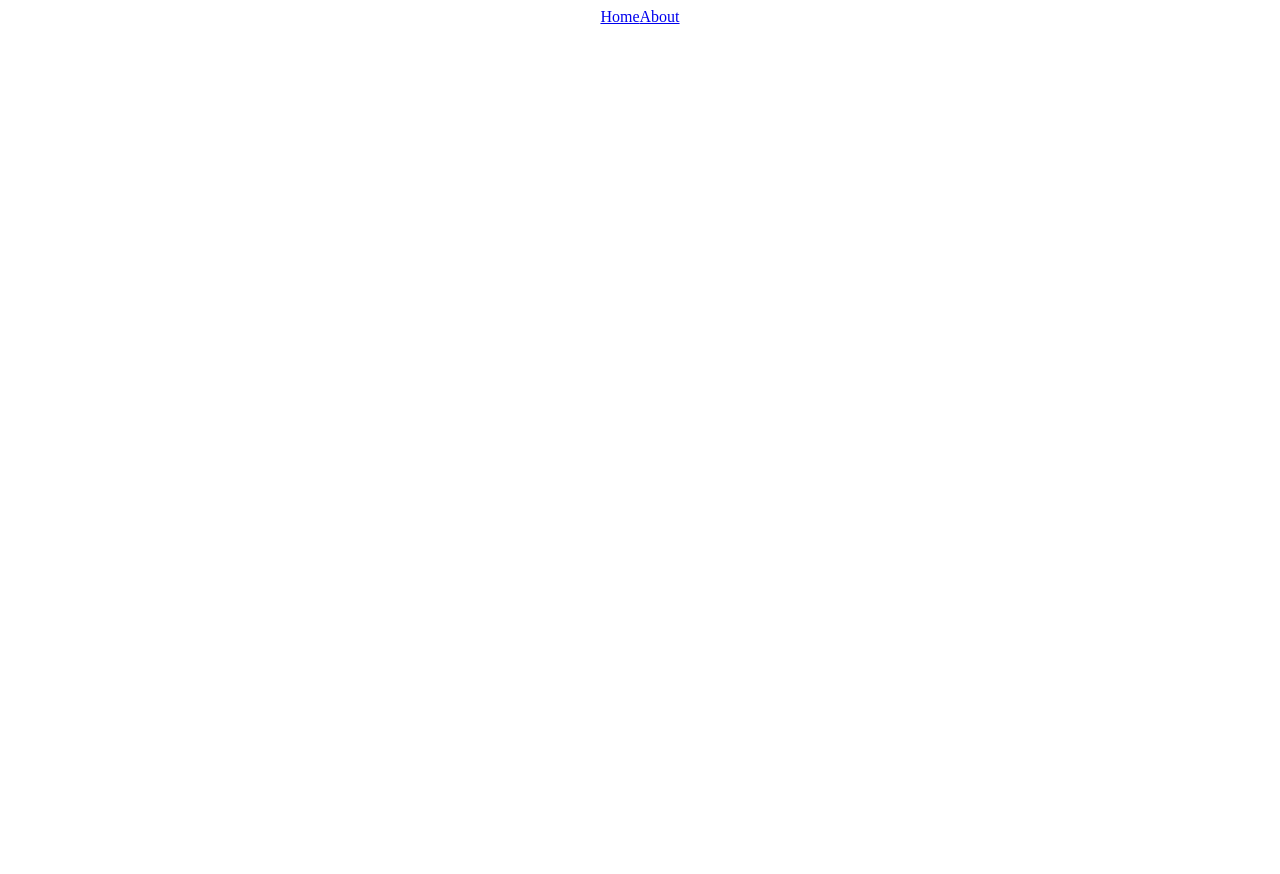
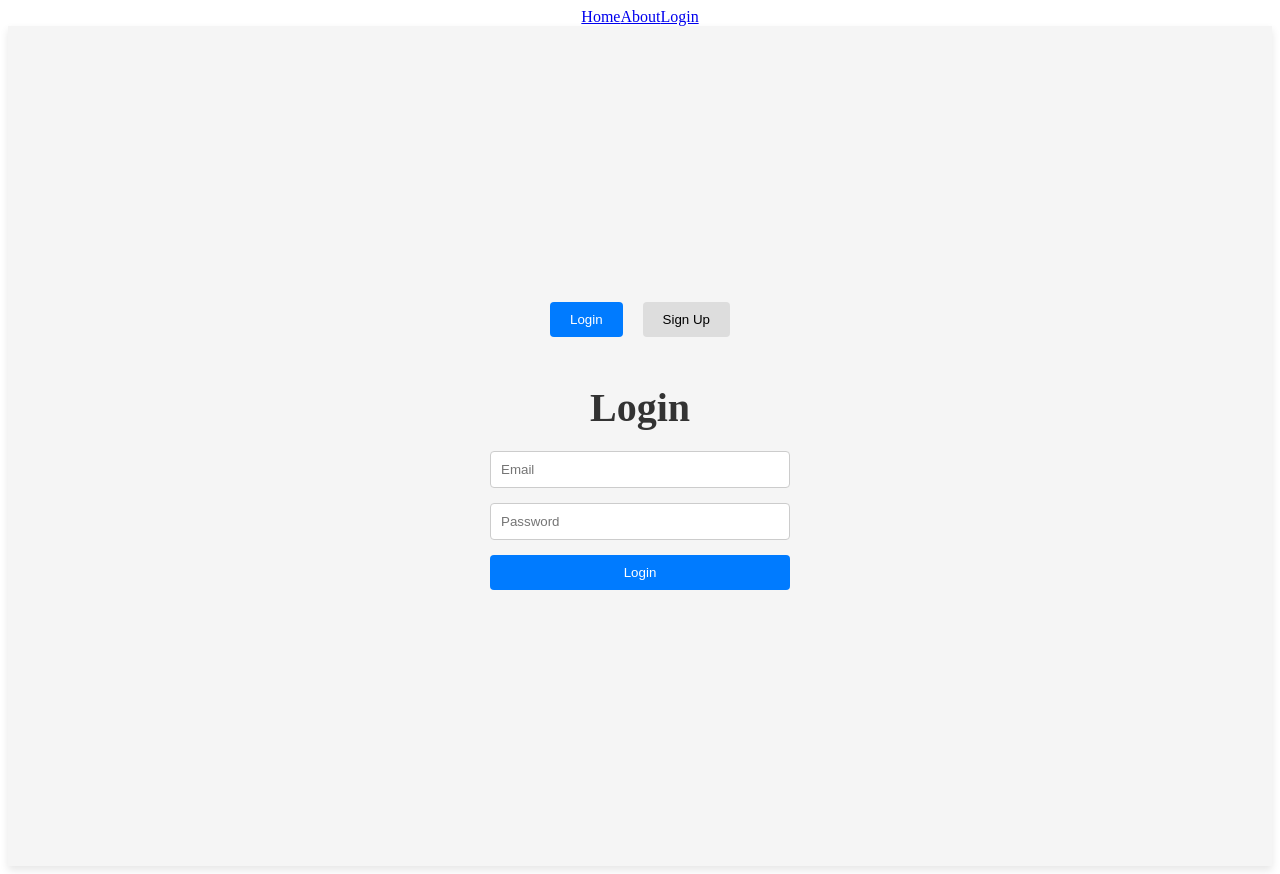
Before and after one commit to GSU-Scheduler/website2, a React (Create React App) app: page /auth in a window 1280 px wide. Before the commit this address had no page. Before the commit the page ends 800 px from the top, so only its background shows below. Built offline with nearby package versions, Linux system fonts and the light colour scheme.

Commit message:
chore: Add authentication page and related components

```diff
--- a/src/App.tsx
+++ b/src/App.tsx
@@ -4,6 +4,7 @@ import Navbar from './components/Navbar';
 import { BrowserRouter, Routes, Route } from 'react-router-dom';
 import { Home } from './pages/Home';
 import About from './pages/About';
+import Auth from './pages/Auth';
 
 function App() {
   return (
@@ -13,6 +14,7 @@ function App() {
         <Routes>
           <Route path="/" element={<Home />} />
           <Route path='/about' element={<About />}/>
+          <Route path='/auth' element={<Auth />}/>
         </Routes>
 
       </BrowserRouter>
--- a/src/components/Navbar.tsx
+++ b/src/components/Navbar.tsx
@@ -6,6 +6,7 @@ const Navbar = () => {
             <div className="flex justify-center flex-grow">
                 <Link to="/" className="text-white text-base mx-4 transition-colors duration-300 hover:text-blue-500">Home</Link>
                 <Link to="/about" className="text-white text-base mx-4 transition-colors duration-300 hover:text-blue-500">About</Link>
+                <Link to="/auth" className="text-white text-base mx-4 transition-colors duration-300 hover:text-blue-500">Login</Link>
             </div>
         </nav>
     );
--- /dev/null
+++ b/src/pages/Auth.css
@@ -0,0 +1,89 @@
+/* Auth.css */
+.auth-container {
+    display: flex;
+    flex-direction: column;
+    align-items: center;
+    justify-content: center;
+    height: 100vh;
+    background-color: #f5f5f5;
+    padding: 20px;
+    box-shadow: 0 4px 8px rgba(0, 0, 0, 0.1);
+}
+
+.auth-toggle {
+    display: flex;
+    justify-content: center;
+    margin-bottom: 20px;
+}
+
+.auth-toggle button {
+    padding: 10px 20px;
+    margin: 0 10px;
+    border: none;
+    border-radius: 4px;
+    cursor: pointer;
+    background-color: #ddd;
+    transition: background-color 0.3s;
+}
+
+.auth-toggle button.active {
+    background-color: #007bff;
+    color: white;
+}
+
+.auth-toggle button:hover {
+    background-color: #007bff;
+    color: white;
+}
+
+h1 {
+    font-size: 2.5rem;
+    margin-bottom: 20px;
+    color: #333;
+}
+
+.error-message {
+    color: #ff4d4d;
+    margin-bottom: 10px;
+    transition: opacity 0.5s;
+}
+
+.success-message {
+    color: #4caf50;
+    margin-top: 10px;
+    transition: opacity 0.5s;
+}
+
+.auth-form {
+    display: flex;
+    flex-direction: column;
+    width: 300px;
+}
+
+.auth-input {
+    padding: 10px;
+    margin-bottom: 15px;
+    border: 1px solid #ccc;
+    border-radius: 4px;
+    transition: border-color 0.3s;
+}
+
+.auth-input:focus {
+    border-color: #007bff;
+    outline: none;
+}
+
+.auth-button {
+    padding: 10px;
+    background-color: #007bff;
+    color: white;
+    border: none;
+    border-radius: 4px;
+    cursor: pointer;
+    transition: background-color 0.3s, transform 0.3s;
+}
+
+.auth-button:hover {
+    background-color: #0056b3;
+    transform: scale(1.05);
+}
--- /dev/null
+++ b/src/pages/Auth.tsx
@@ -0,0 +1,92 @@
+import React, { useState } from 'react';
+import { doc, setDoc, getDoc } from 'firebase/firestore';
+import './Auth.css';
+import { db } from '../config/firebase';
+
+const Auth: React.FC = () => {
+    const [isLogin, setIsLogin] = useState(true);
+    const [username, setUsername] = useState('');
+    const [password, setPassword] = useState('');
+    const [email, setEmail] = useState('');
+    const [error, setError] = useState<string | null>(null);
+    const [showSuccessMessage, setShowSuccessMessage] = useState(false);
+
+    const handleAuth = async (e: React.FormEvent) => {
+        e.preventDefault();
+        setError(null);
+
+        if (isLogin) {
+            // Login logic
+            try {
+                const userDoc = await getDoc(doc(db, 'users', username));
+                if (userDoc.exists()) {
+                    const userData = userDoc.data();
+                    if (userData?.password === password) {
+                        setShowSuccessMessage(true);
+                    } else {
+                        setError('Invalid username or password');
+                    }
+                } else {
+                    setError('User not found');
+                }
+            } catch (err) {
+                setError('Error during login');
+            }
+        } else {
+            // Signup logic
+            try {
+                const userDoc = await getDoc(doc(db, 'users', username));
+                if (userDoc.exists()) {
+                    setError('Username already taken');
+                } else {
+                    await setDoc(doc(db, 'users', username), { username, email, password });
+                    setShowSuccessMessage(true);
+                }
+            } catch (err) {
+                setError('Error during signup');
+            }
+        }
+    };
+
+    return (
+        <div className="auth-container">
+            <div className="auth-toggle">
+                <button onClick={() => setIsLogin(true)} className={isLogin ? 'active' : ''}>Login</button>
+                <button onClick={() => setIsLogin(false)} className={!isLogin ? 'active' : ''}>Sign Up</button>
+            </div>
+            <h1>{isLogin ? 'Login' : 'Sign Up'}</h1>
+            {error && <p className="error-message">{error}</p>}
+            <form onSubmit={handleAuth} className="auth-form">
+                {!isLogin && (
+                    <input
+                        type="text"
+                        value={username}
+                        onChange={(e) => setUsername(e.target.value)}
+                        placeholder="Username"
+                        className="auth-input"
+                    />
+                )}
+                <input
+                    type="email"
+                    value={email}
+                    onChange={(e) => setEmail(e.target.value)}
+                    placeholder="Email"
+                    className="auth-input"
+                    required={!isLogin}
+                />
+                <input
+                    type="password"
+                    value={password}
+                    onChange={(e) => setPassword(e.target.value)}
+                    placeholder="Password"
+                    className="auth-input"
+                    required
+                />
+                <button type="submit" className="auth-button">{isLogin ? 'Login' : 'Sign Up'}</button>
+            </form>
+            {showSuccessMessage && <p className="success-message">{isLogin ? 'Login successful' : 'Signup successful'}</p>}
+        </div>
+    );
+};
+
+export default Auth;
```
